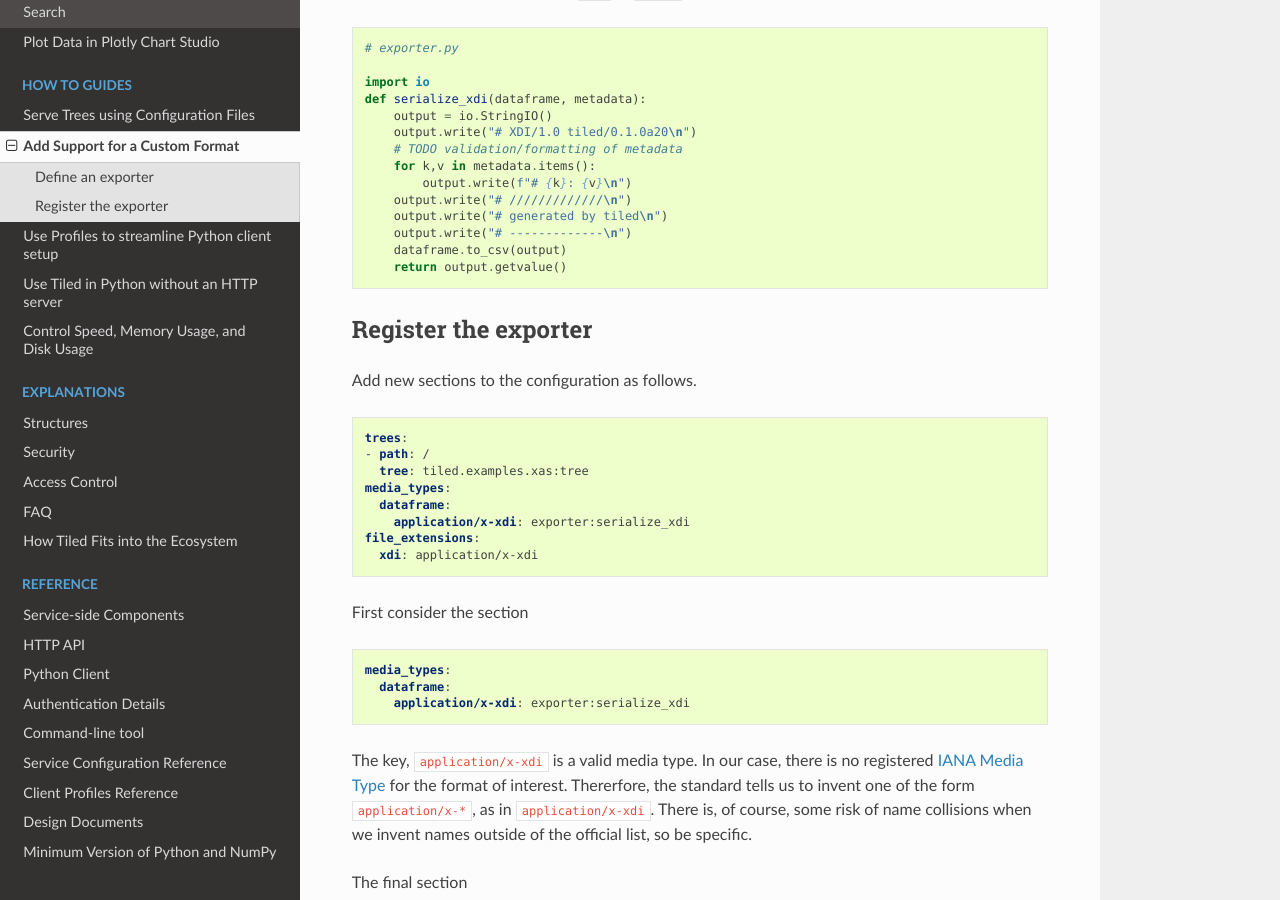
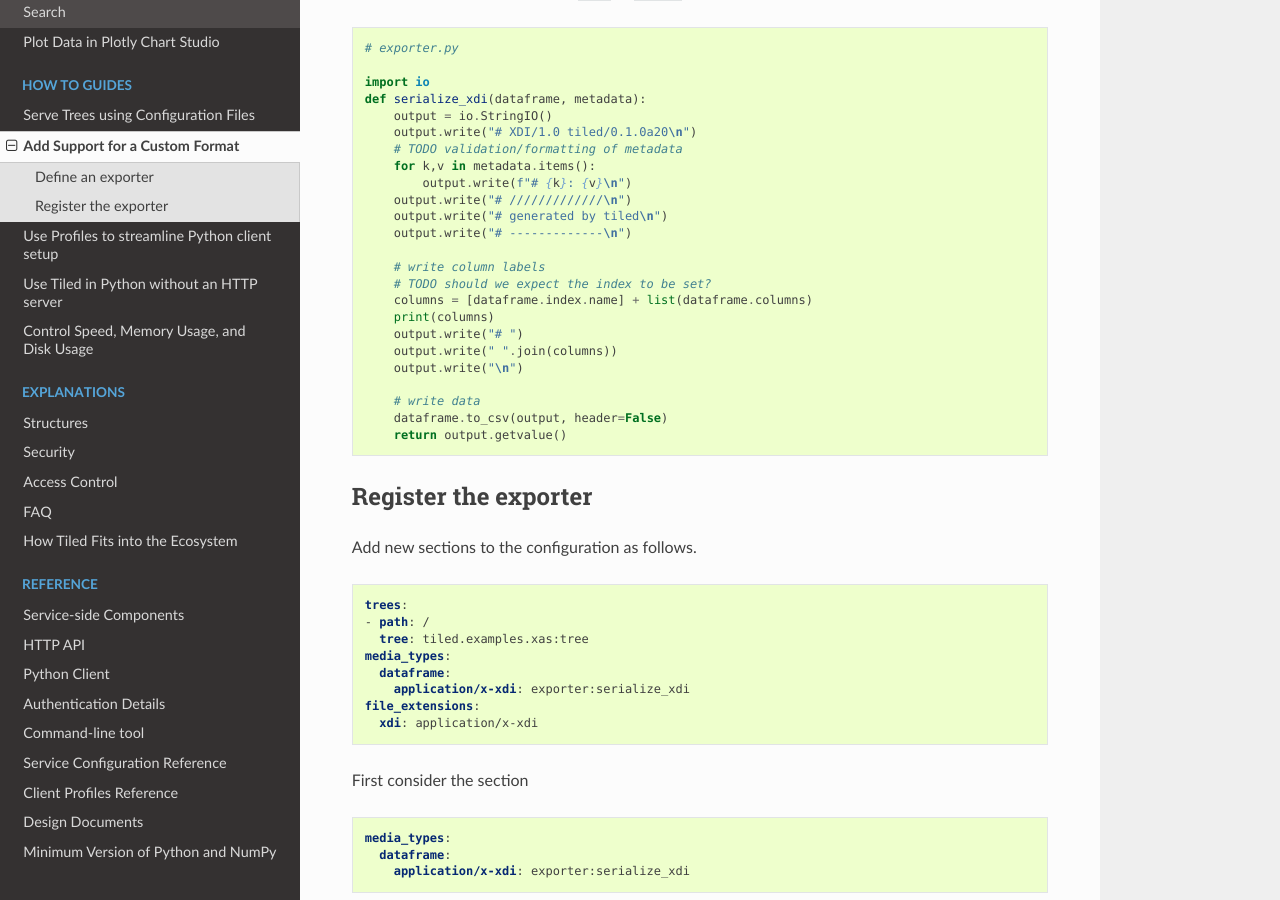
Before and after one commit to bluesky/tiled, a Sphinx documentation site: the page built from docs/source/how-to/custom-formats.md, in a window 1280 px wide and 900 px high, scrolled down 1859 px. Built offline with Sphinx 7.4.7 and the Read the Docs theme 2.0.0, drawn with Linux system fonts in a browser that asks for light colours; pages that are not in the unit, such as notebooks, are missing from menus.

Commit message:
properly write the headers + add TODOs

````diff
--- a/docs/source/how-to/custom-formats.md
+++ b/docs/source/how-to/custom-formats.md
@@ -104,7 +104,17 @@ def serialize_xdi(dataframe, metadata):
     output.write("# /////////////\n")
     output.write("# generated by tiled\n")
     output.write("# -------------\n")
-    dataframe.to_csv(output)
+
+    # write column labels
+    # TODO should we expect the index to be set?
+    columns = [dataframe.index.name] + list(dataframe.columns)
+    print(columns)
+    output.write("# ")
+    output.write(" ".join(columns))
+    output.write("\n")
+
+    # write data
+    dataframe.to_csv(output, header=False)
     return output.getvalue()
 ```
 
````
Also changed, not shown: 1 other file.
